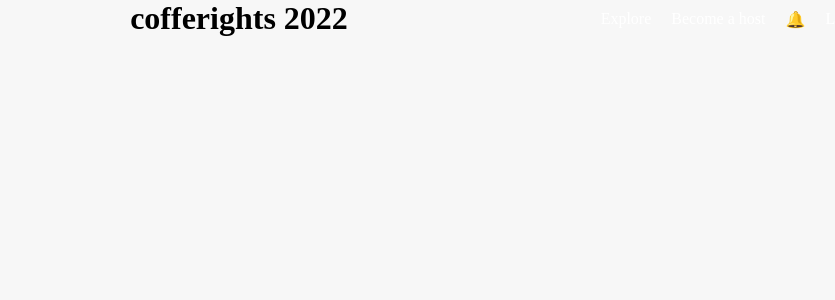
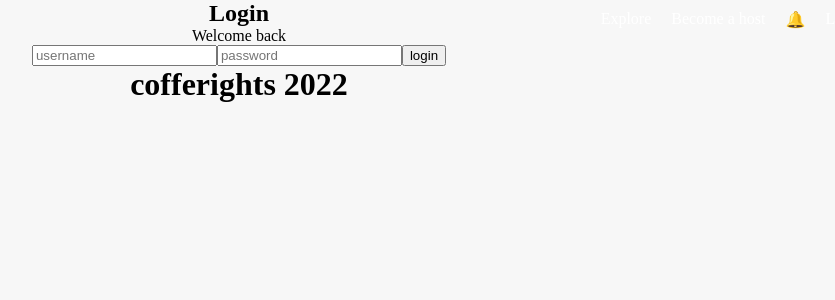
Before and after one commit to IdanVaxman1/Airbnb-frontend, a React (Create React App) app: page /#/login in a window 1280 px wide. Shown: the top 300 px of the page, without its empty margins (401-1236 px from the left). Built offline with nearby package versions, Linux system fonts and the light colour scheme; a web font is replaced by a local one.

Commit message:
basic login

```diff
--- a/src/pages/login.jsx
+++ b/src/pages/login.jsx
@@ -1,7 +1,32 @@
+import { useEffect, useRef, useState } from "react"
+import { useDispatch, useSelector } from 'react-redux'
+import {login} from '../store/actions/userActions.js'
+
+
 export const Login = () => {
+    const [credentials,setCredendials] = useState({username:'',password:''})
+    const dispatch = useDispatch()
+
+    const handleChange = (ev) => {
+        const field = ev.target.name
+        const value = ev.target.value
+        setCredendials({ ...credentials, [field]: value })
+    }
+
+    const onLogin = (ev) =>{
+        ev.preventDefault()
+        dispatch(login(credentials))
+    }
+
     return (
-        <section >
-
+        <section className="center">
+            <h1>Login</h1>
+            <p>Welcome back</p>
+            <form onSubmit={onLogin}>
+            <input name="username" value={credentials.username} type="text" placeholder="username" onChange={handleChange} required/>
+            <input name="password" value={credentials.password} type="password" placeholder="password" onChange={handleChange} required/>
+            <button>login</button>
+            </form>
         </section>
     )
 }
--- a/src/services/async-storage.service.js
+++ b/src/services/async-storage.service.js
@@ -6,12 +6,22 @@ export const storageService = {
     post,
     put,
     remove,
-    postMany
+    postMany,
+    queryUser
 }
 
 
 function query(entityType, delay = 50) {
     var entities = JSON.parse(localStorage.getItem(entityType)) || createStays()
+    return new Promise((resolve, reject)=>{
+        setTimeout(()=>{
+            resolve(entities)
+        }, delay)
+    })
+}
+
+function queryUser(entityType, delay = 50) {
+    var entities = JSON.parse(localStorage.getItem(entityType)) || createUsers()
     return new Promise((resolve, reject)=>{
         setTimeout(()=>{
             resolve(entities)
@@ -78,3 +88,27 @@ function postMany(entityType, newEntities) {
 function createStays(){
     return dataService.getStays()
 }
+
+function createUsers(){
+    return [{
+		"fullname": "Edgar",
+		"imgUrl": "https://a0.muscache.com/im/pictures/d17abb7c-beb0-4dbe-976e-fc633de18b4b.jpg?aki_policy=profile_small",
+		"username": "edgar",
+		"password": "edgar",
+		"_id": "622f3401e36c59e6164fab4d"
+	},
+	{
+		"fullname": "Leo",
+		"imgUrl": "https://robohash.org/59985?set=set1",
+		"username": "leo",
+		"password": "leo",
+		"_id": "622f3401e36c59e6164fab4e"
+	},
+	{
+		"fullname": "Margaux",
+		"imgUrl": "https://robohash.org/3805403?set=set1",
+		"username": "mar",
+		"password": "Margaux",
+		"_id": "622f3401e36c59e6164fab4f"
+	}]
+}
--- a/src/services/user.service.js
+++ b/src/services/user.service.js
@@ -1,8 +1,7 @@
-// import { storageService } from './async-storage.service'
-// // import { httpService } from './http.service'
+import { storageService } from './async-storage.service'
+// import { httpService } from './http.service'
 // import { store } from '../store/store'
 // import { socketService, SOCKET_EVENT_USER_UPDATED, SOCKET_EMIT_USER_WATCH } from './socket.service'
-// import { showSuccessMsg } from '../services/event-bus.service'
 
 const STORAGE_KEY_LOGGEDIN_USER = 'loggedinUser'
 // var gWatchedUser = null;
@@ -15,77 +14,77 @@ export const userService = {
     saveLocalUser,
     getUsers,
     getById,
-    remove,
-    update,
-    changeScore
+    // remove,
+    // update,
+    // changeScore
 }
 
 window.userService = userService
 
 
 function getUsers() {
-    return storageService.query('user')
+    return storageService.queryUser('user')
     // return httpService.get(`user`)
 }
 
-function onUserUpdate(user) {
-    showSuccessMsg(`This user ${user.fullname} just got updated from socket, new score: ${user.score}`)
-    store.dispatch({ type: 'SET_WATCHED_USER', user })
-}
+// function onUserUpdate(user) {
+//     showSuccessMsg(`This user ${user.fullname} just got updated from socket, new score: ${user.score}`)
+//     store.dispatch({ type: 'SET_WATCHED_USER', user })
+// }
 
 async function getById(userId) {
     const user = await storageService.get('user', userId)
     // const user = await httpService.get(`user/${userId}`)
     // gWatchedUser = user;
 
-    socketService.emit(SOCKET_EMIT_USER_WATCH, userId)
-    socketService.off(SOCKET_EVENT_USER_UPDATED, onUserUpdate)
-    socketService.on(SOCKET_EVENT_USER_UPDATED, onUserUpdate)
+    // socketService.emit(SOCKET_EMIT_USER_WATCH, userId)
+    // socketService.off(SOCKET_EVENT_USER_UPDATED, onUserUpdate)
+    // socketService.on(SOCKET_EVENT_USER_UPDATED, onUserUpdate)
 
     return user
 }
-function remove(userId) {
-    return storageService.remove('user', userId)
-    // return httpService.delete(`user/${userId}`)
-}
+// function remove(userId) {
+//     return storageService.remove('user', userId)
+//     // return httpService.delete(`user/${userId}`)
+// }
 
-async function update(user) {
-    await storageService.put('user', user)
-    // user = await httpService.put(`user/${user._id}`, user)
-    // Handle case in which admin updates other user's details
-    if (getLoggedinUser()._id === user._id) saveLocalUser(user)
-    return user;
-}
+// async function update(user) {
+//     await storageService.put('user', user)
+//     // user = await httpService.put(`user/${user._id}`, user)
+//     // Handle case in which admin updates other user's details
+//     if (getLoggedinUser()._id === user._id) saveLocalUser(user)
+//     return user;
+// }
 
 async function login(userCred) {
-    const users = await storageService.query('user')
-    const user = users.find(user => user.username === userCred.username)
+    const users = await storageService.queryUser('user')
+    const user = users.find(user => user.username === userCred.username && user.password === userCred.password)
     // const user = await httpService.post('auth/login', userCred)
     if (user) {
-        socketService.login(user._id)
+        // socketService.login(user._id)
         return saveLocalUser(user)
     }
+    else console.log('user not found')
 }
 async function signup(userCred) {
-    userCred.score = 10000;
     const user = await storageService.post('user', userCred)
     // const user = await httpService.post('auth/signup', userCred)
-    socketService.login(user._id)
+    // socketService.login(user._id)
     return saveLocalUser(user)
 }
 async function logout() {
     sessionStorage.removeItem(STORAGE_KEY_LOGGEDIN_USER)
-    socketService.logout()
+    // socketService.logout()
     // return await httpService.post('auth/logout')
 }
 
-async function changeScore(by) {
-    const user = getLoggedinUser()
-    if (!user) throw new Error('Not loggedin')
-    user.score = user.score + by || by
-    await update(user)
-    return user.score
-}
+// async function changeScore(by) {
+//     const user = getLoggedinUser()
+//     if (!user) throw new Error('Not loggedin')
+//     user.score = user.score + by || by
+//     await update(user)
+//     return user.score
+// }
 
 
 function saveLocalUser(user) {
@@ -96,10 +95,3 @@ function saveLocalUser(user) {
 function getLoggedinUser() {
     return JSON.parse(sessionStorage.getItem(STORAGE_KEY_LOGGEDIN_USER))
 }
-
-
-// ;(async ()=>{
-//     await userService.signup({fullname: 'Puki Norma', username: 'user1', password:'123',score: 10000, isAdmin: false})
-//     await userService.signup({fullname: 'Master Adminov', username: 'admin', password:'123', score: 10000, isAdmin: true})
-//     await userService.signup({fullname: 'Muki G', username: 'muki', password:'123', score: 10000})
-// })()
--- a/src/store/actions/userActions.js
+++ b/src/store/actions/userActions.js
@@ -1,4 +1,14 @@
-import {userService} from '../../userService.js'
+import {userService} from '../../services/user.service'
+
+export function login(credentials) {
+    return (dispatch) => {
+      return userService.login(credentials)
+      .then((user) => {
+        dispatch({ type: 'LOGIN', user })
+      })
+    }
+  }
+
 export function loadUsers() {
     return (dispatch) => {
         const users=userService.query()
--- a/src/store/reducers/userReducer.js
+++ b/src/store/reducers/userReducer.js
@@ -1,5 +1,6 @@
 const INITIAL_STATE = {
-    users: []
+    users: [],
+    loggedinUser:''
 }
 
 export function userReducer(state = INITIAL_STATE, action) {
@@ -17,6 +18,10 @@ export function userReducer(state = INITIAL_STATE, action) {
         case 'ADD_USER':
             state.users = [...state.users]
             return { users:state.users }
+        case 'LOGIN' :
+            state.loggedinUser = action.user
+            console.log('reducer',action.user)
+            return action.user
         default:
             return state;
     }
```
